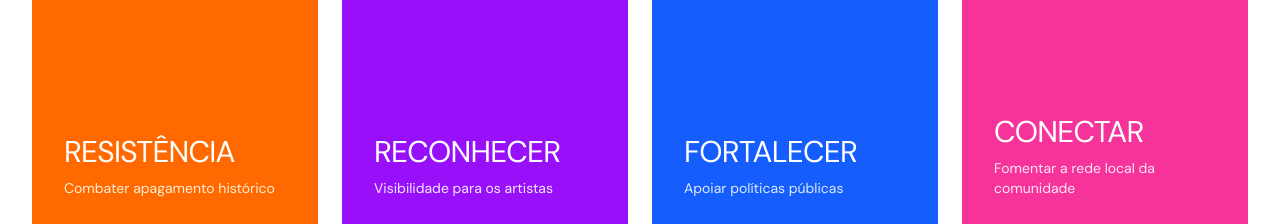
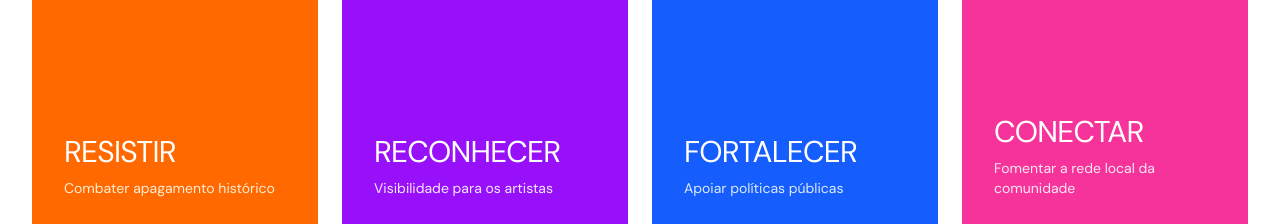
Before and after one commit to visibilidadeemfocosr-web/landing-page-visibilidade-em-foco, a Next.js app: page / in a window 1280 px wide. Shown: the part 5260-5484 px from the top of the page. Built offline with nearby package versions, Linux system fonts and the light colour scheme; no server answers; the database is empty.

Commit message:
Alterar título do card Resistência de 'RESISTÊNCIA' para 'RESISTIR'

```diff
--- a/components/new-design/Impact.tsx
+++ b/components/new-design/Impact.tsx
@@ -62,7 +62,7 @@ export function Impact() {
           <div className="bg-orange-500 p-4 sm:p-6 md:p-8 text-white aspect-square flex flex-col justify-between">
             <div className="text-xs sm:text-sm tracking-widest">01</div>
             <div>
-              <div className="text-xl sm:text-2xl md:text-3xl tracking-tight mb-1 sm:mb-2">RESISTÊNCIA</div>
+              <div className="text-xl sm:text-2xl md:text-3xl tracking-tight mb-1 sm:mb-2">RESISTIR</div>
               <p className="text-xs sm:text-sm text-orange-100">Combater apagamento histórico</p>
             </div>
           </div>
```
